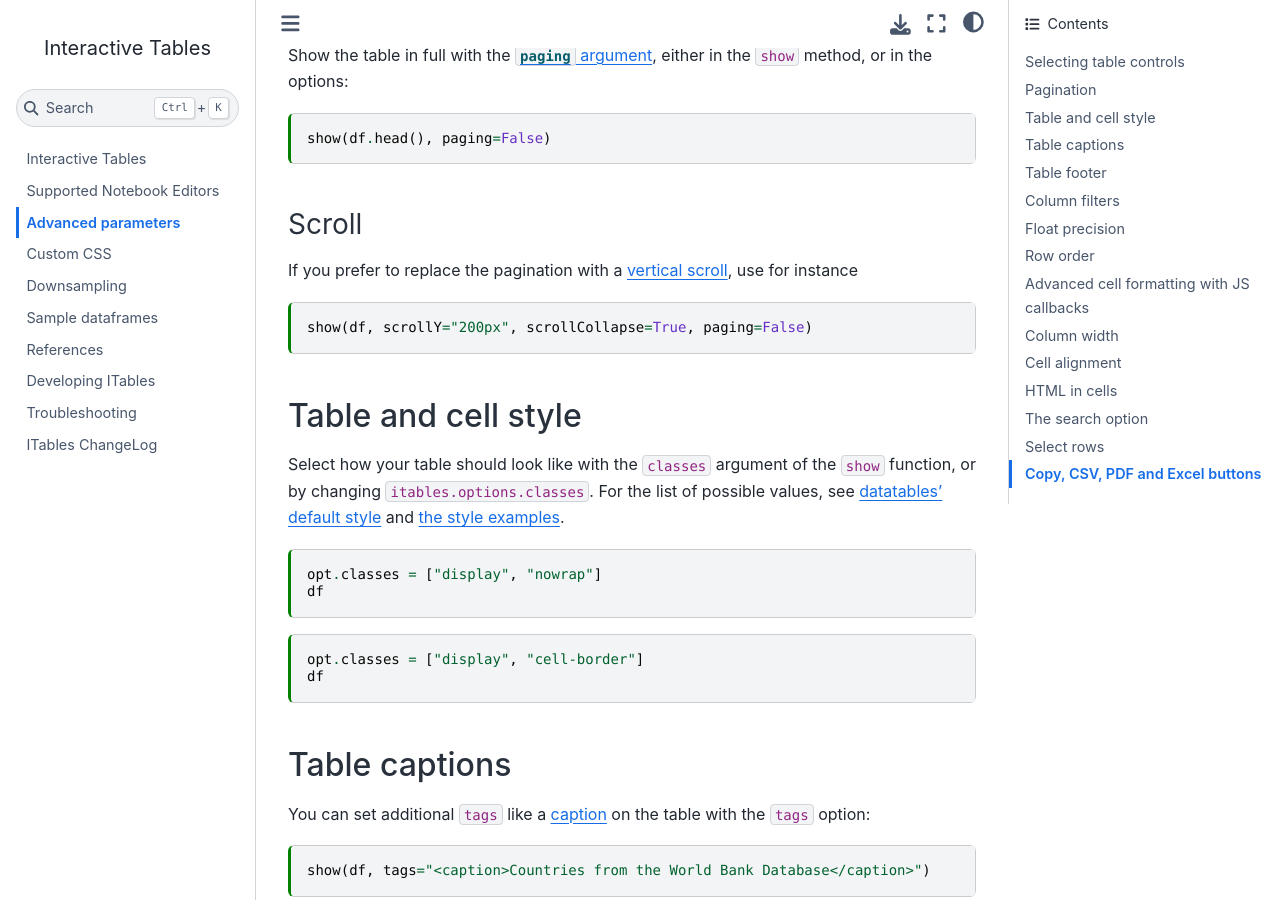
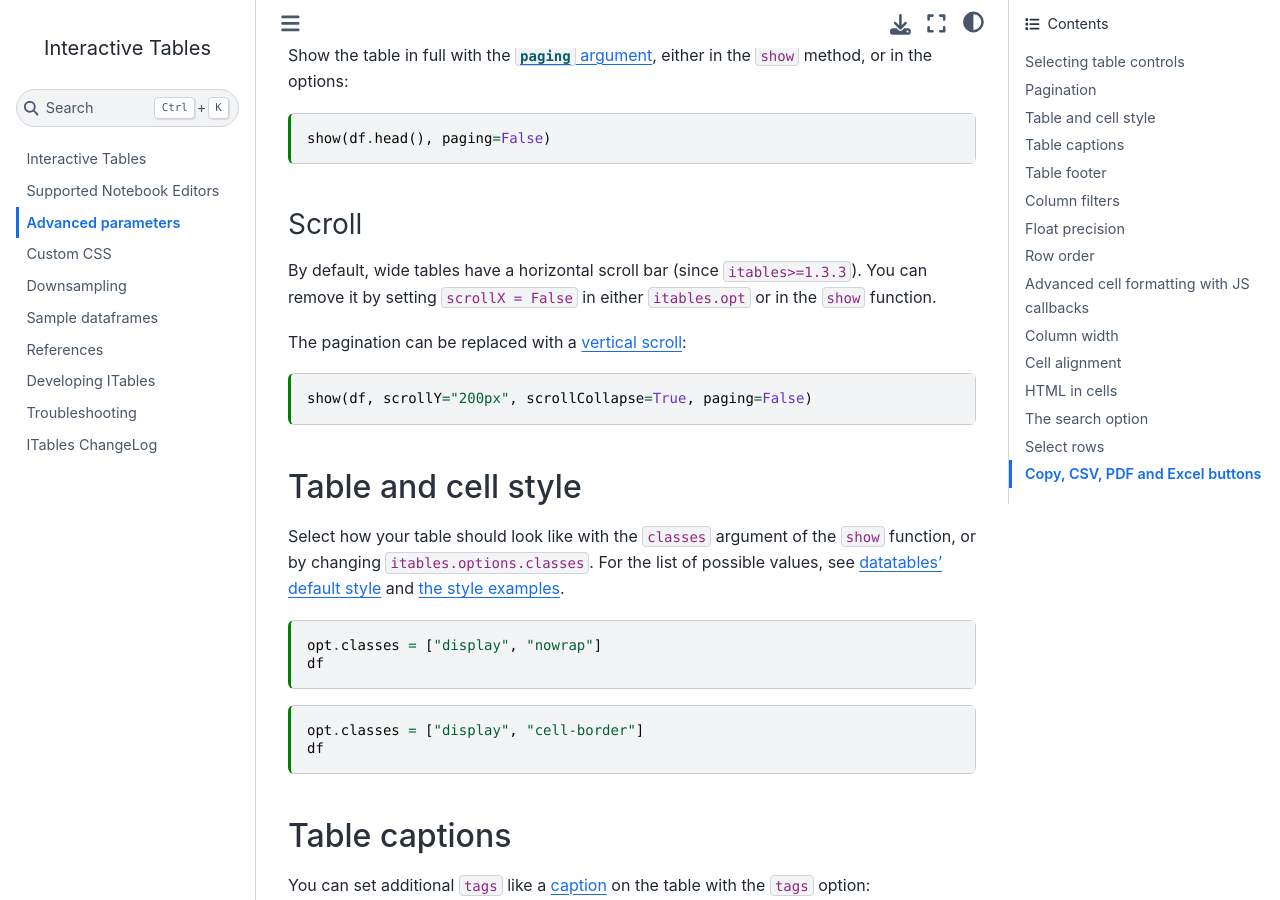
Before and after one commit to mwouts/itables, a Jupyter Book: the page built from docs/advanced_parameters.md, in a window 1280 px wide and 900 px high, scrolled down 1519 px. Built offline with Jupyter Book 1.0.4 settings and Sphinx 7.4.7 and the Sphinx Book theme 1.1.4, drawn with Linux system fonts in a browser that asks for light colours.

Commit message:
New default scrollX = True

````diff
--- a/docs/advanced_parameters.md
+++ b/docs/advanced_parameters.md
@@ -78,7 +78,10 @@ show(df.head(), paging=False)
 
 ### Scroll
 
-If you prefer to replace the pagination with a [vertical scroll](https://datatables.net/examples/basic_init/scroll_y.html), use for instance
+By default, wide tables have a horizontal scroll bar (since `itables>=1.3.3`).
+You can remove it by setting `scrollX = False` in either `itables.opt` or in the `show` function.
+
+The pagination can be replaced with a [vertical scroll](https://datatables.net/examples/basic_init/scroll_y.html):
 
 ```{code-cell}
 show(df, scrollY="200px", scrollCollapse=True, paging=False)
````
Also changed, not shown: 1 other file.
